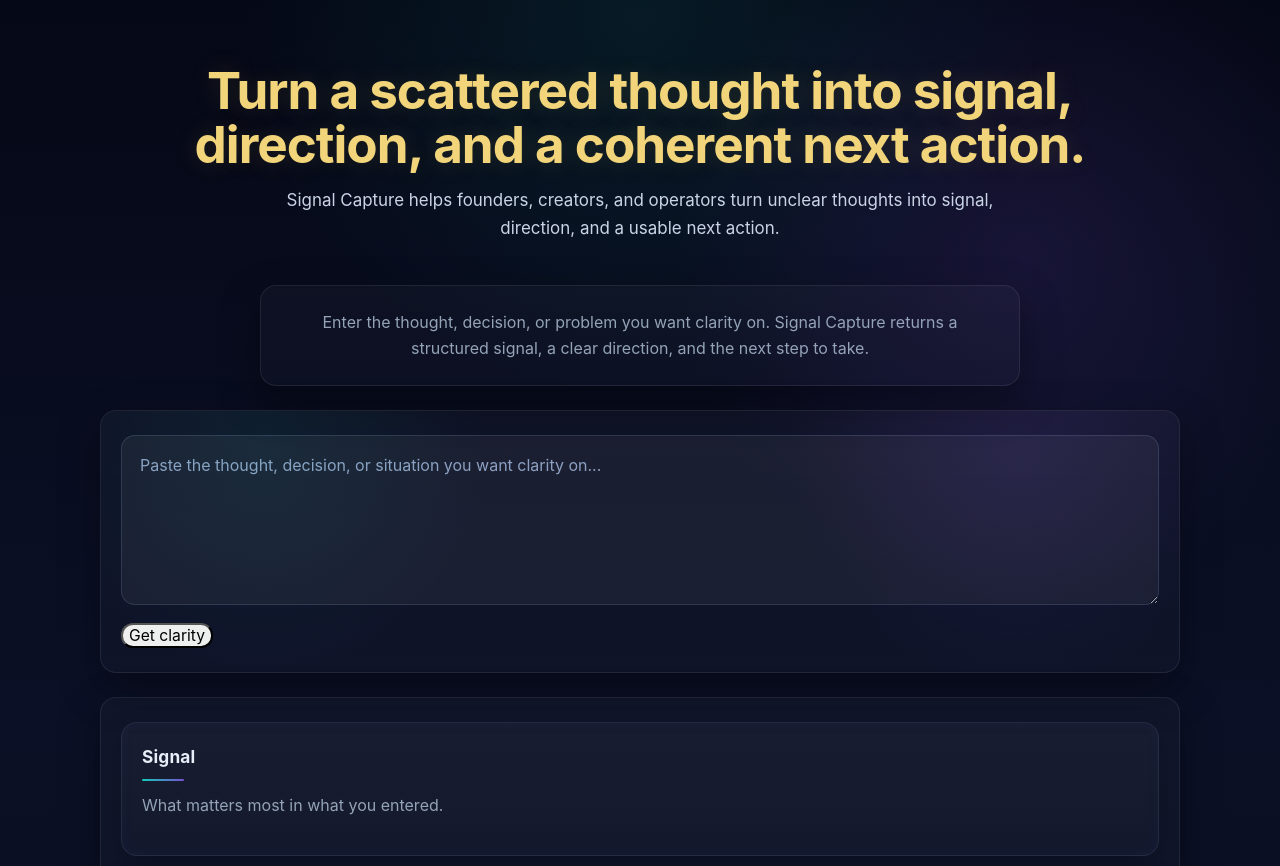
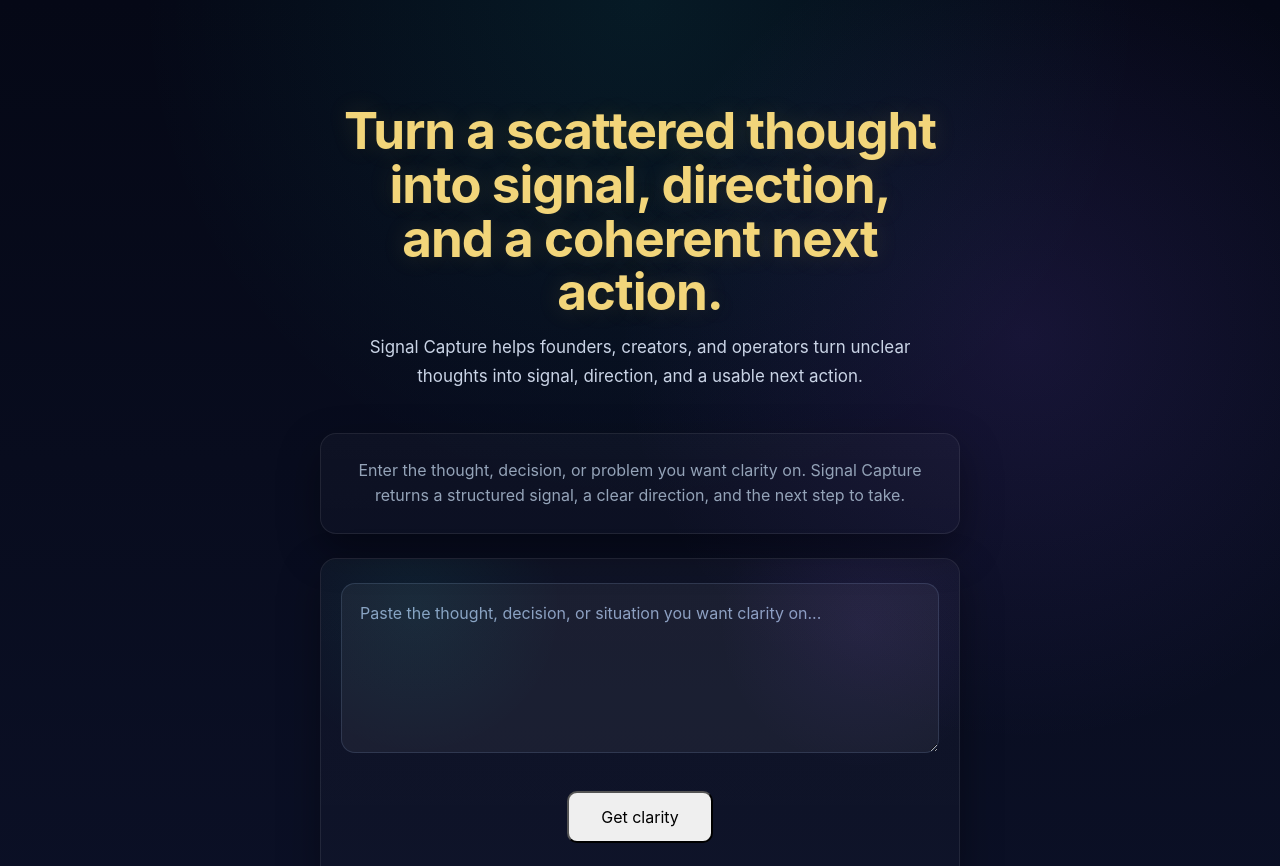
Before and after one commit to nubeing9studios-del/NeoSophia-landing-page, a website: page signal-capture.html in a window 1280 px wide. Shown: the top 866 px of the page. Drawn offline with Linux system fonts and the light colour scheme.

Commit message:
Add styles for signal capture upgrade
Added styles for signal capture upgrade, including layout and button styles.

```diff
--- a/style.css
+++ b/style.css
@@ -558,3 +558,37 @@ button.feedback:hover {
     padding: 16px;
   }
 }
+
+/* === SIGNAL CAPTURE UPGRADE === */
+
+body {
+  display: flex;
+  justify-content: center;
+  align-items: center;
+  min-height: 100vh;
+}
+
+.signal-hero {
+  width: 90%;
+  max-width: 720px;
+  margin: auto;
+  padding: 40px;
+  border-radius: 16px;
+}
+
+textarea {
+  width: 100%;
+  min-height: 200px;
+  font-size: 16px;
+  padding: 16px;
+  border-radius: 10px;
+}
+
+button {
+  display: block;
+  margin: 20px auto;
+  padding: 14px 32px;
+  font-size: 16px;
+  border-radius: 10px;
+  cursor: pointer;
+}
```
